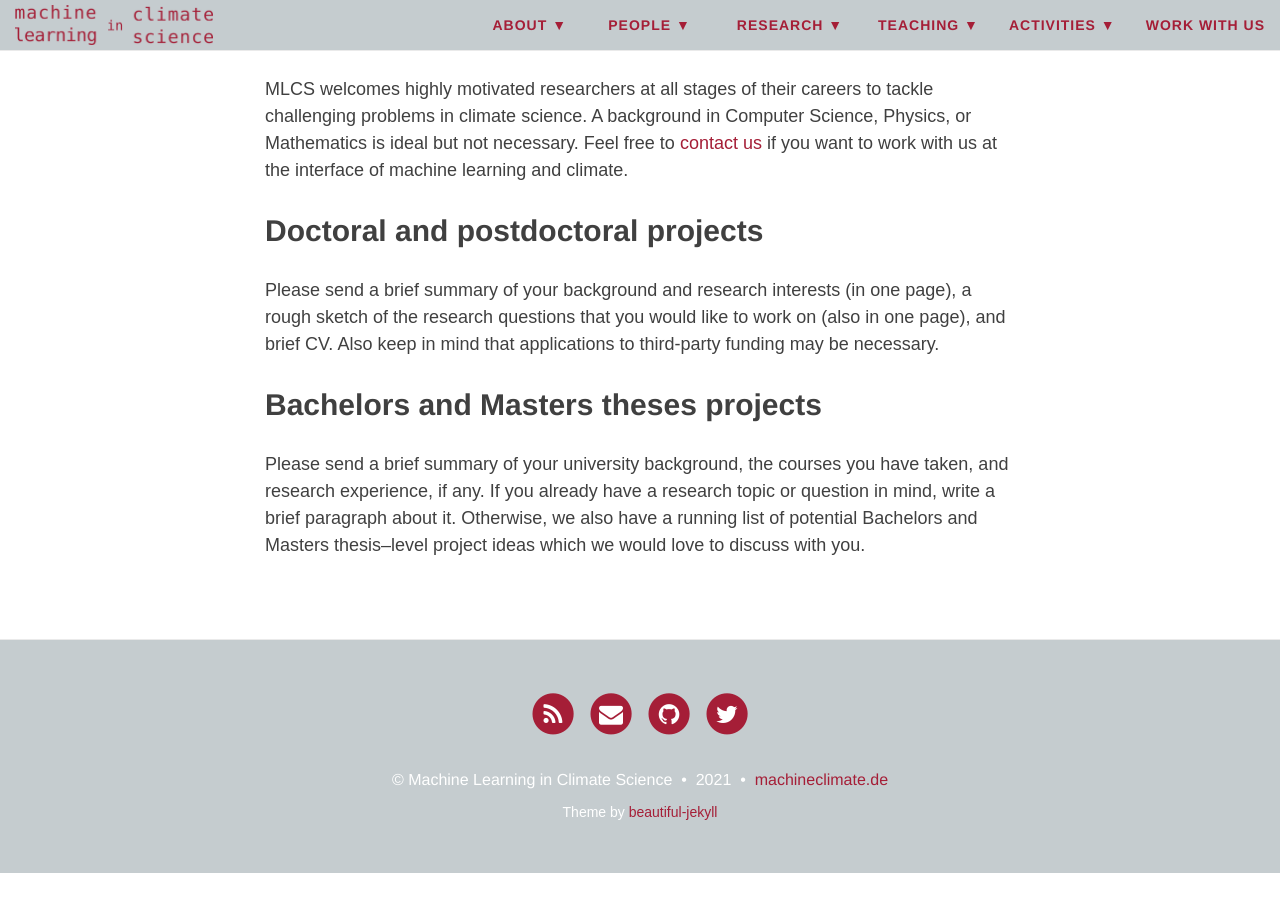
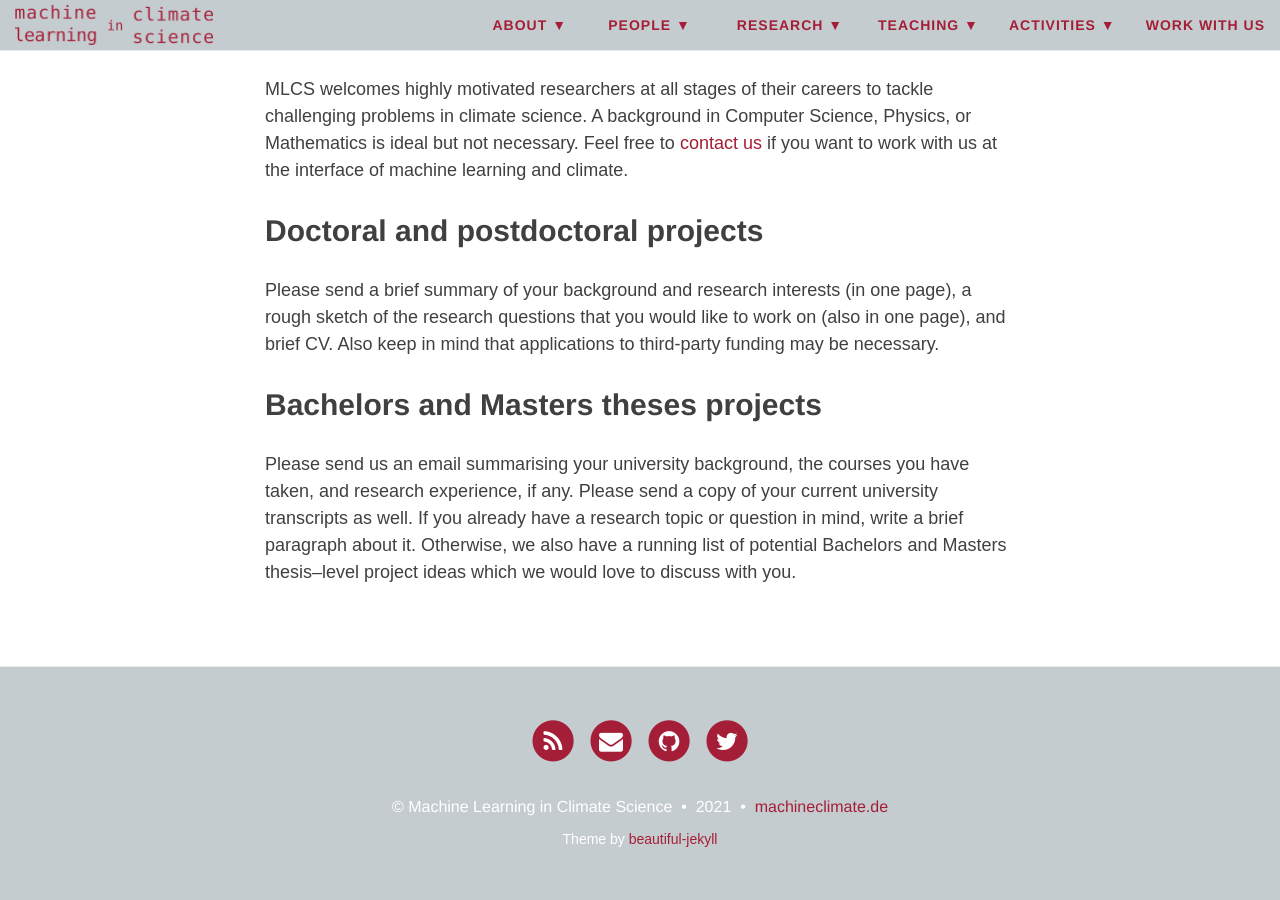
Before and after one commit to mlcs/mlcs.github.io, a Jekyll site: the page built from work-with-us.md, in a window 1280 px wide and 900 px high, scrolled down 517 px. Built offline with Jekyll 4.4.1, drawn with Linux system fonts in a browser that asks for light colours; nearby versions of some CDN libraries; before the commit the page ends 1390 px from its top, so only the background shows below that.

Commit message:
update BS MS thesis para

```diff
--- a/work-with-us.md
+++ b/work-with-us.md
@@ -22,9 +22,10 @@ applications to third-party funding may be necessary.
 
 ## Bachelors and Masters theses projects
 
-Please send a brief summary of your university background, the courses
-you have taken, and research experience, if any. If you already have a
-research topic or question in mind, write a brief paragraph about it.
+Please send us an email summarising your university background, the
+courses you have taken, and research experience, if any. Please send a
+copy of your current university transcripts as well. If you already have
+a research topic or question in mind, write a brief paragraph about it.
 Otherwise, we also have a running list of potential Bachelors and
 Masters thesis--level project ideas which we would love to discuss with
 you.
```
